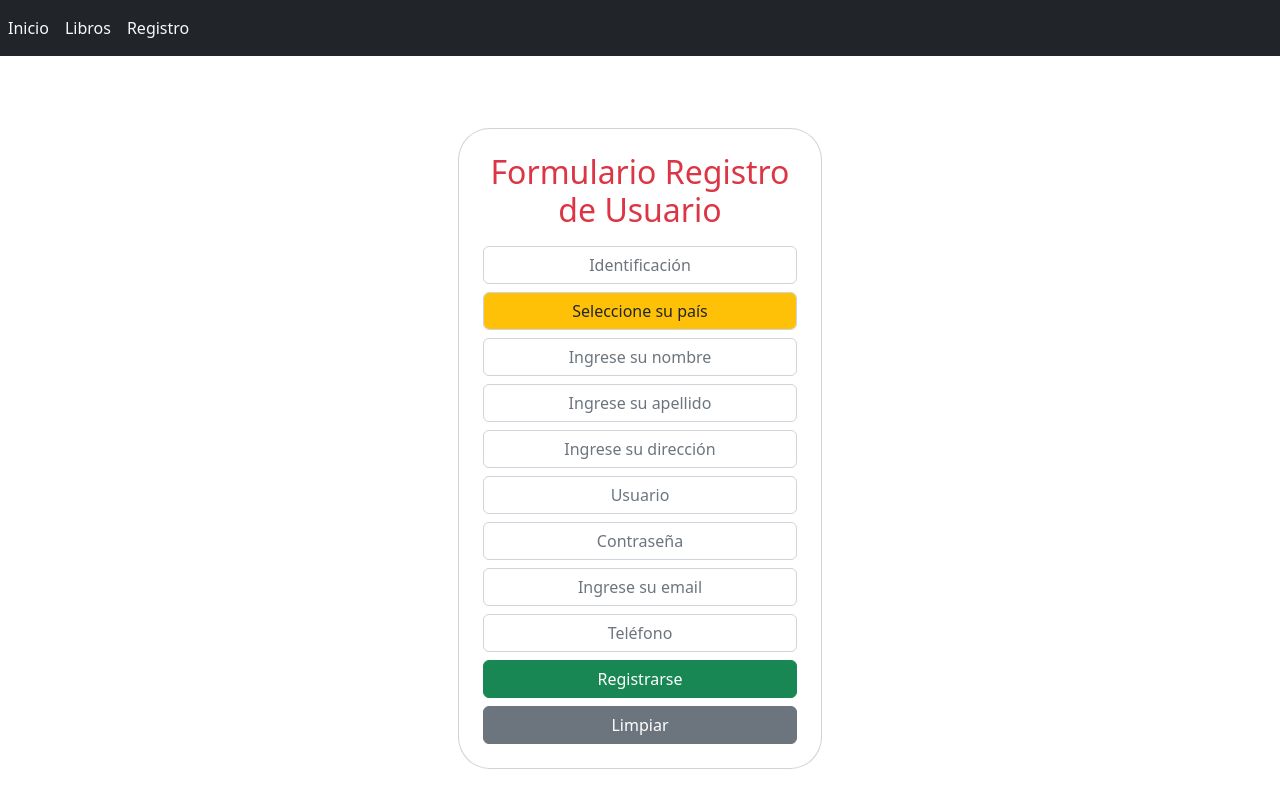
After one commit to DiegoToscano04/TallerMVC, a Django app: page /registro in a window 1280 px wide. The commit adds this page. Run offline with Django 4.2, Linux system fonts and the light colour scheme.

Commit message:
Segundo commit

```diff
--- a/TallerWeb/Registro/templates/Libros/editar.html
+++ b/TallerWeb/Registro/templates/Libros/editar.html
@@ -6,15 +6,15 @@
 
 <div class="card">
     <div class="card-header">
-        Editar Información del Libro
+        Usted está editando la información del libro
     </div>
     <div class="card-body">
         <h4 class="card-title">Datos del Libro</h4>
 
-
+        {% include 'Libros/form.html' %}
     </div>
     <div class="card-footer text-muted">
-        Footer
+
     </div>
 </div>
 
--- a/TallerWeb/Registro/templates/base.html
+++ b/TallerWeb/Registro/templates/base.html
@@ -11,22 +11,27 @@
   <!-- Bootstrap CSS v5.2.1 -->
   <link href="https://cdn.jsdelivr.net/npm/bootstrap@5.2.1/dist/css/bootstrap.min.css" rel="stylesheet">
 
+</head>
 
 </head>
 
 <body>
-    <nav class="navbar navbar-expand navbar-light bg-light">
+    <nav class="navbar navbar-expand navbar-light bg-dark">
         <div class="nav navbar-nav">
-            <a class="nav-item nav-link active" href="{% url 'inicio' %}">Inicio</a>
-            <a class="nav-item nav-link active" href="{% url 'Libros' %}">Libros</a>
-            <a class="nav-item nav-link active" href="{% url 'nosotros' %}">Nosotros</a>
+            <a class="text-light nav-item nav-link active" href="{% url 'inicio' %}">Inicio</a>
+            <a class="text-light nav-item nav-link active" href="{% url 'Libros' %}">Libros</a>
+            <a class="text-light nav-item nav-link active" href="{% url 'registro' %}">Registro</a>
 
         </div>
     </nav>
+</br></br>
  <div class="container">
     <div class="row">
         <div class="col-12">
+
+
             {% block Contenido %}  {% endblock %}
+
         </div>
     </div>
  </div>
@@ -34,6 +39,7 @@
   <script src="https://cdn.jsdelivr.net/npm/@popperjs/core@2.11.6/dist/umd/popper.min.js"></script>
 
   <script src="https://cdn.jsdelivr.net/npm/bootstrap@5.2.1/dist/js/bootstrap.min.js"></script>
+
 </body>
 
 </html>
--- /dev/null
+++ b/TallerWeb/Registro/templates/paginas/registro.html
@@ -0,0 +1,101 @@
+{% extends "base.html" %}
+
+{% block titulo %} Nosotros {% endblock %}
+
+{% block Contenido %}
+
+<!DOCTYPE html>
+<html lang="en">
+
+<head>
+    <meta charset="UTF-8">
+    <meta http-equiv="X-UA-Compatible" content="IE=edge">
+    <meta name="viewport" content="width=device-width, initial-scale=1.0">
+    <title>UserBootstrap</title>
+    <link href="https://cdn.jsdelivr.net/npm/bootstrap@5.2.1/dist/css/bootstrap.min.css" rel="stylesheet">
+
+
+</head>
+
+<body>
+
+    <div class="container d-flex my-2 justify-content-center my-4">
+        <div class="card col-sm-4 p-4 center rounded-5">
+            <div class="col-sm-12 col-md-12 col-lg-12">
+                <div class="mb-3 display-5 text-danger text-center">
+                    <h2>Formulario Registro de Usuario</h2>
+                </div>
+        </div>
+
+        <div class="text-center fs-6 fw-bold text-danger">
+        <section class="form">
+            <form action="#" method="post">
+
+                <div class="mb-2"  >
+
+                    <input type="text" class="form-control text-center" name="id" value="" required="" pattern="[0-9]+"
+                        placeholder="Identificación" size="15" maxlength="10" />
+                </div>
+                <div class="dropdown mb-2" >
+                    <select name="select" type="button" value="país" class="Select form-control text-center bg-warning">
+                        <option value="Colombia">Seleccione su país</option>
+                        <option value="Colombia">Colombia</option>
+                        <option value="Ecuador">Ecuador</option>
+                        <option value="Estados Unidos">Estados Unidos</option>
+                        <option value="Perú">Perú</option>
+                        <option value="Alemania">Alemania</option>
+                        <option value="Portugal">Portugal</option>
+                        <option value="Japón">Japón</option>
+                        <option value="Francia">Francia</option>
+                    </select>
+                </div>
+                <div class="mb-2">
+                    <input type="text" class="form-control text-center" name="name" value="" required=""
+                        placeholder="Ingrese su nombre" size="20" maxlength="35" />
+                </div>
+                <div class="mb-2">
+
+                    <input type="text" class="form-control text-center" name="surname" value="" required=""
+                        placeholder="Ingrese su apellido" size="20" maxlength="35" />
+                </div>
+                <div class="mb-2">
+
+                    <input type="text" class="form-control text-center" name="adress" value="" required=""
+                        placeholder="Ingrese su dirección" size="30" maxlength="35" />
+                </div>
+                <div class="mb-2">
+                    <input type="text" class="form-control text-center" name="nd" value="" required="" size="15"
+                        placeholder="Usuario" maxlength="20" />
+                </div>
+                <div class="mb-2">
+
+                    <input type="password" class="form-control text-center" name="pw" value="" required="" placeholder="Contraseña"
+                        size="15" maxlength="30" />
+                </div>
+                <div class="mb-2">
+
+                    <input type="email" class="form-control text-center" name="email" value="" required=""
+                        placeholder="Ingrese su email" size="20" maxlength="" />
+                </div>
+                <div class="mb-2">
+
+                    <input type="text" class="form-control text-center" name="nd" value="" required="" size="15"
+                        placeholder="Teléfono" maxlength="10" pattern="[0-9]+" />
+                </div>
+                <div class="d-grid gap-2">
+                    <a name="" id="" class="btn btn-success" href="{% url 'Libros' %}" role="button">Registrarse</a>
+                    <button type="reset" class="btn btn-secondary">Limpiar</button>
+                </div>
+
+
+
+            </form>
+        </div>
+        </div>
+        </div>
+
+</body>
+
+</html>
+
+{% endblock %}
--- a/TallerWeb/Registro/urls.py
+++ b/TallerWeb/Registro/urls.py
@@ -6,8 +6,11 @@ from django.contrib.staticfiles.urls import static
 
 urlpatterns = [
     path('', views.inicio, name='inicio'),
-    path('nosotros', views.nosotros, name='nosotros'),
+    path('registro', views.registro, name='registro'),
     path('Libros', views.Libros, name='Libros'),
     path('Libros/crear', views.crear, name='crear'),
     path('Libros/editar', views.editar, name='editar'),
+    path('eliminar/<int:id>',views.eliminar, name='eliminar'),
+    path('eliminar/editar/<int:id>',views.editar, name='editar'),
+
 ]+ static(settings.MEDIA_URL, document_root=settings.MEDIA_ROOT)
--- a/TallerWeb/Registro/views.py
+++ b/TallerWeb/Registro/views.py
@@ -1,4 +1,4 @@
-from django.shortcuts import render
+from django.shortcuts import render, redirect
 from django.http import HttpResponse
 from.models import Libro
 from .forms import LibroForm
@@ -6,13 +6,26 @@ from .forms import LibroForm
 
 def inicio(request):
     return render(request, 'paginas/inicio.html')
-def nosotros(request):
-    return render(request, 'paginas/nosotros.html')
+def registro(request):
+    return render(request, 'paginas/registro.html')
 def Libros(request):
     Libros = Libro.objects.all()
     return render(request, 'Libros/index.html', {'Libros':Libros})
 def crear(request):
-    formulario = LibroForm(request.POST or None)
+    formulario = LibroForm(request.POST or None, request.FILES or None)
+    if formulario.is_valid():
+        formulario.save()
+        return redirect('Libros')
     return render(request, 'Libros/crear.html', {'formulario': formulario})
-def editar(request):
-    return render(request, 'Libros/editar.html')
+def editar(request, id):
+    libro = Libro.objects.get(id=id)
+    formulario = LibroForm(request.POST or None, request.FILES or None, instance=libro)
+    if formulario.is_valid() and request.POST:
+        formulario.save()
+        return redirect('Libros')
+    return render(request, 'Libros/editar.html', {'formulario': formulario})
+
+def eliminar(request, id):
+    libro = Libro.objects.get(id=id)
+    libro.delete()
+    return redirect('Libros')
```
Also changed, not shown: TallerWeb/Registro/templates/Libros/form.html (+11 -1 lines), TallerWeb/Registro/templates/Libros/index.html (+5 -5 lines), TallerWeb/Registro/templates/paginas/inicio.html (+5 -4 lines), TallerWeb/Registro/templates/paginas/nosotros.html (deleted, +0 -9 lines), TallerWeb/imagenes/eltunel_4xrOyZd.jpg (added).
